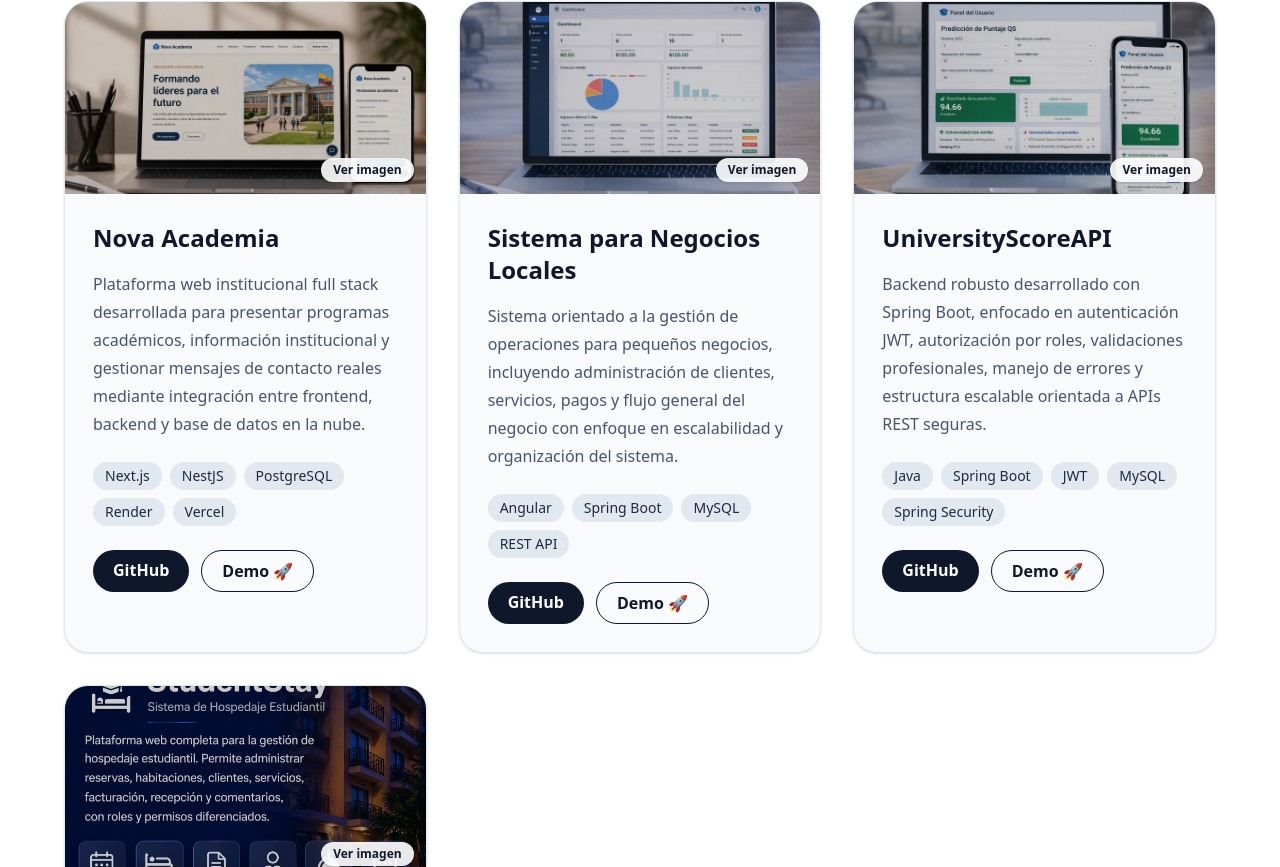
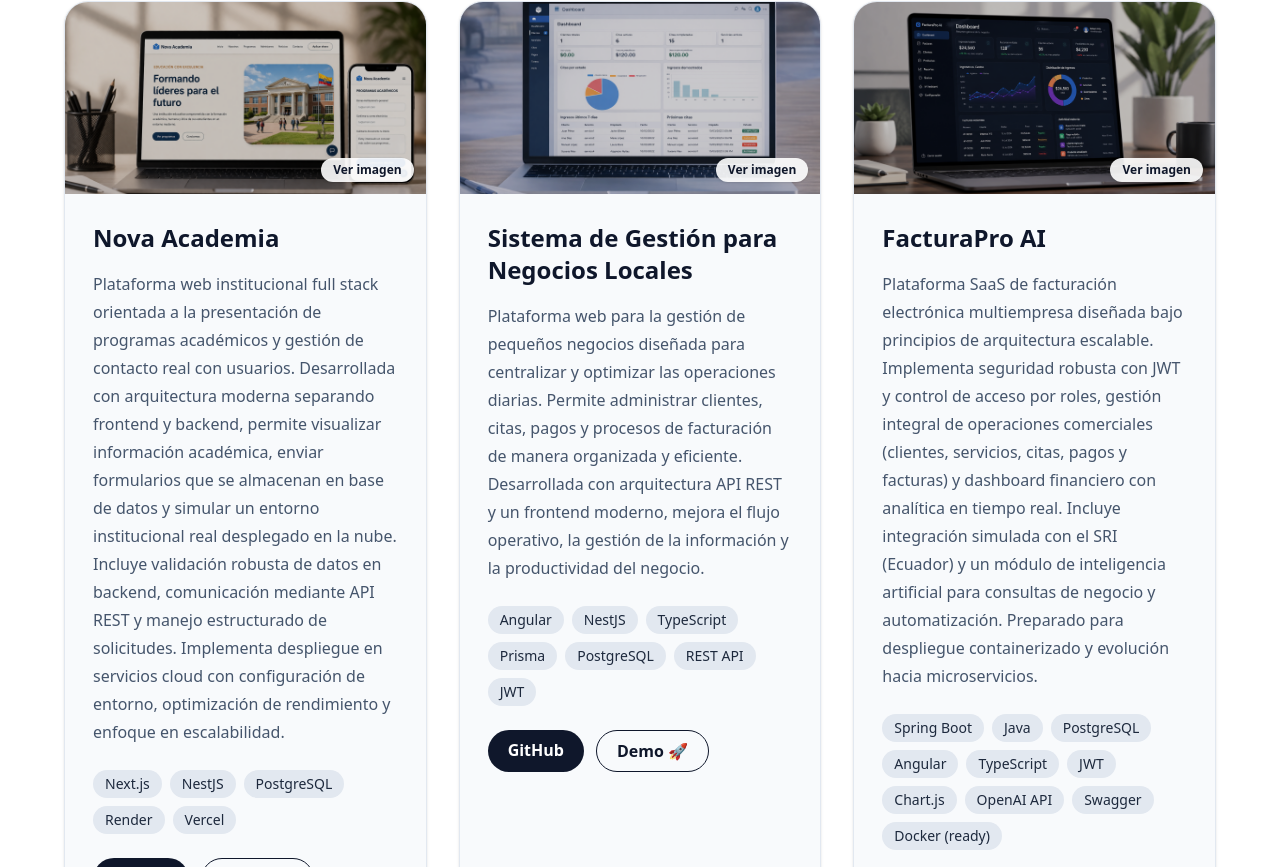
Before and after one commit to RafaelAvilaAlv/portafolio-rafa, a Next.js app: page / in a window 1280 px wide. Shown: the part 2313-3180 px from the top of the page. Built offline with nearby package versions, Linux system fonts and the light colour scheme.

Commit message:
commit - actualizacion

```diff
--- a/src/components/Projects.tsx
+++ b/src/components/Projects.tsx
@@ -9,26 +9,60 @@ const projects = [
   title: "Nova Academia",
   image: "/academico.png",
   description:
-      "Plataforma web institucional full stack desarrollada para presentar programas académicos, información institucional y gestionar mensajes de contacto reales mediante integración entre frontend, backend y base de datos en la nube.",
+    "Plataforma web institucional full stack orientada a la presentación de programas académicos y gestión de contacto real con usuarios. Desarrollada con arquitectura moderna separando frontend y backend, permite visualizar información académica, enviar formularios que se almacenan en base de datos y simular un entorno institucional real desplegado en la nube. Incluye validación robusta de datos en backend, comunicación mediante API REST y manejo estructurado de solicitudes. Implementa despliegue en servicios cloud con configuración de entorno, optimización de rendimiento y enfoque en escalabilidad.",
   technologies: ["Next.js", "NestJS", "PostgreSQL", "Render", "Vercel"],
-    github: "https://github.com/RafaelAvilaAlv/nova-academia-web.git",
+  github: "#",
   demo: "https://nova-academia-web.vercel.app/",
 },
   {
-    title: "Sistema para Negocios Locales",
+  title: "Sistema de Gestión para Negocios Locales",
   image: "/negocios.png",
   description:
-      "Sistema orientado a la gestión de operaciones para pequeños negocios, incluyendo administración de clientes, servicios, pagos y flujo general del negocio con enfoque en escalabilidad y organización del sistema.",
-    technologies: ["Angular", "Spring Boot", "MySQL", "REST API"],
+    "Plataforma web para la gestión de pequeños negocios diseñada para centralizar y optimizar las operaciones diarias. Permite administrar clientes, citas, pagos y procesos de facturación de manera organizada y eficiente. Desarrollada con arquitectura API REST y un frontend moderno, mejora el flujo operativo, la gestión de la información y la productividad del negocio.",
+  technologies: [
+    "Angular",
+    "NestJS",
+    "TypeScript",
+    "Prisma",
+    "PostgreSQL",
+    "REST API",
+    "JWT"
+  ],
   github: "https://github.com/RafaelAvilaAlv/gccifrontend.git",
   demo: "https://gccifrontend-2anm.vercel.app",
+},
+  {
+  title: "FacturaPro AI",
+  image: "/imgfactura.png",
+  description:
+    "Plataforma SaaS de facturación electrónica multiempresa diseñada bajo principios de arquitectura escalable. Implementa seguridad robusta con JWT y control de acceso por roles, gestión integral de operaciones comerciales (clientes, servicios, citas, pagos y facturas) y dashboard financiero con analítica en tiempo real. Incluye integración simulada con el SRI (Ecuador) y un módulo de inteligencia artificial para consultas de negocio y automatización. Preparado para despliegue containerizado y evolución hacia microservicios.",
+  technologies: [
+    "Spring Boot",
+    "Java",
+    "PostgreSQL",
+    "Angular",
+    "TypeScript",
+    "JWT",
+    "Chart.js",
+    "OpenAI API",
+    "Swagger",
+    "Docker (ready)"
+  ],
+  github: "https://github.com/TU_REPO",
+  demo: "https://factura-pro-front.vercel.app/login",
 },
  {
   title: "UniversityScoreAPI",
   image: "/prediccion.png",
   description:
-      "Backend robusto desarrollado con Spring Boot, enfocado en autenticación JWT, autorización por roles, validaciones profesionales, manejo de errores y estructura escalable orientada a APIs REST seguras.",
-    technologies: ["Java", "Spring Boot", "JWT", "MySQL", "Spring Security"],
+    "Sistema diseñado para gestionar información académica de estudiantes de forma organizada y segura. Permite registrar usuarios, almacenar datos académicos y consultar resultados a través de una interfaz conectada al sistema. Cuenta con control de acceso mediante inicio de sesión, diferenciando permisos según el tipo de usuario. Su objetivo es facilitar la administración y consulta de información en entornos educativos de manera eficiente.",
+  technologies: [
+    "Java",
+    "Spring Boot",
+    "JWT",
+    "MySQL",
+    "REST API"
+  ],
   github: "https://github.com/RafaelAvilaAlv/UniversityScoreApiFront.git",
   demo: "https://university-score-api-front-pi.vercel.app/login",
 },
@@ -36,19 +70,19 @@ const projects = [
   title: "StudentStay",
   image: "/studentstay.png",
   description:
-      "Plataforma web full stack para la gestión de hospedaje estudiantil. Permite administrar reservas, habitaciones, clientes, servicios, facturación y recepción, incluyendo autenticación por roles y un chatbot inteligente integrado con IA.",
+    "Plataforma web para la gestión de hospedaje estudiantil que permite administrar habitaciones, reservas y clientes de manera organizada. Facilita el control de ocupación, registro de pagos y procesos de facturación, mejorando la administración del servicio. Incluye sistema de inicio de sesión con diferentes niveles de acceso y un asistente inteligente que ayuda a resolver consultas de los usuarios, brindando una experiencia más interactiva y moderna.",
   technologies: [
     "Spring Boot",
     "Java",
     "MySQL",
     "Angular",
     "TypeScript",
-      "OpenAI API",
-      "Swagger",
+    "JWT",
+    "OpenAI API"
   ],
   github: "https://github.com/RafaelAvilaAlv/StudentStayWEB.git",
   demo: "https://studentstay-demo.vercel.app",
-  },
+}
 ];
 
 export default function Projects() {
```
Also changed, not shown: public/imgfactura.png (added). Lines whose indentation alone changed are shown as unchanged.
